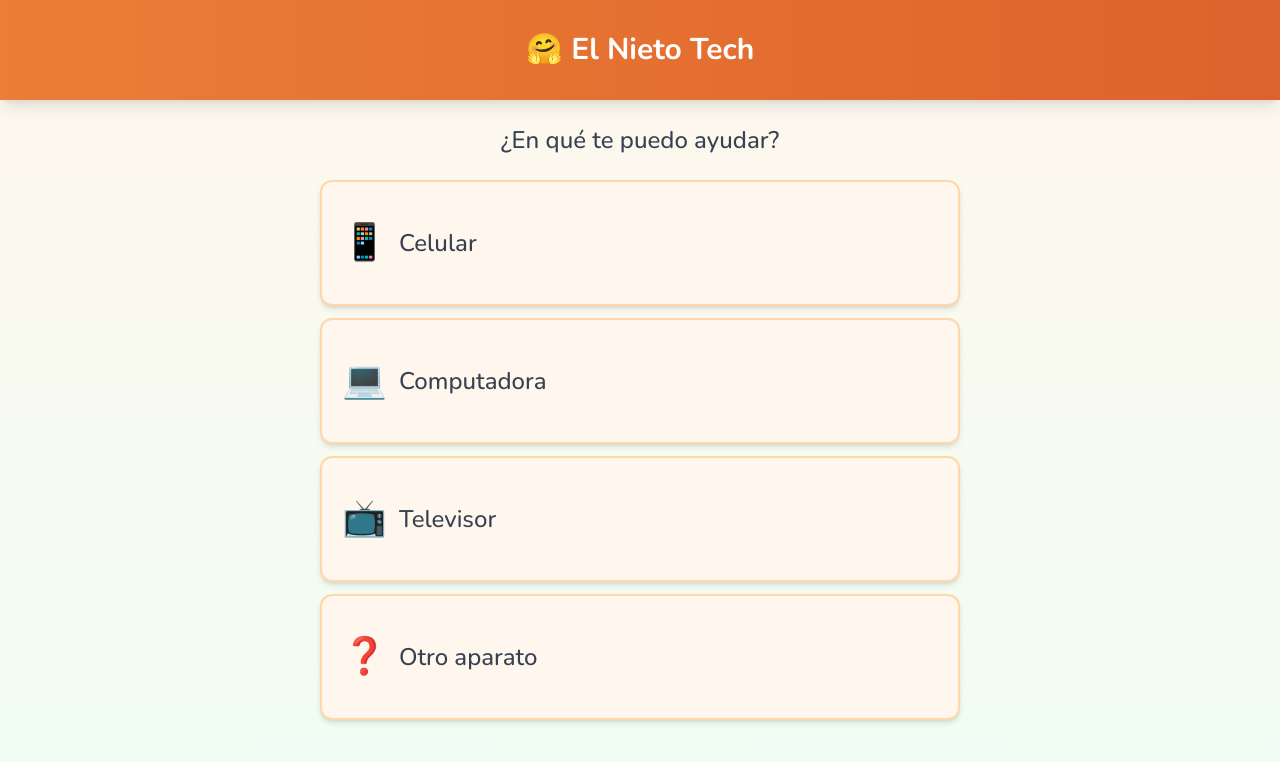
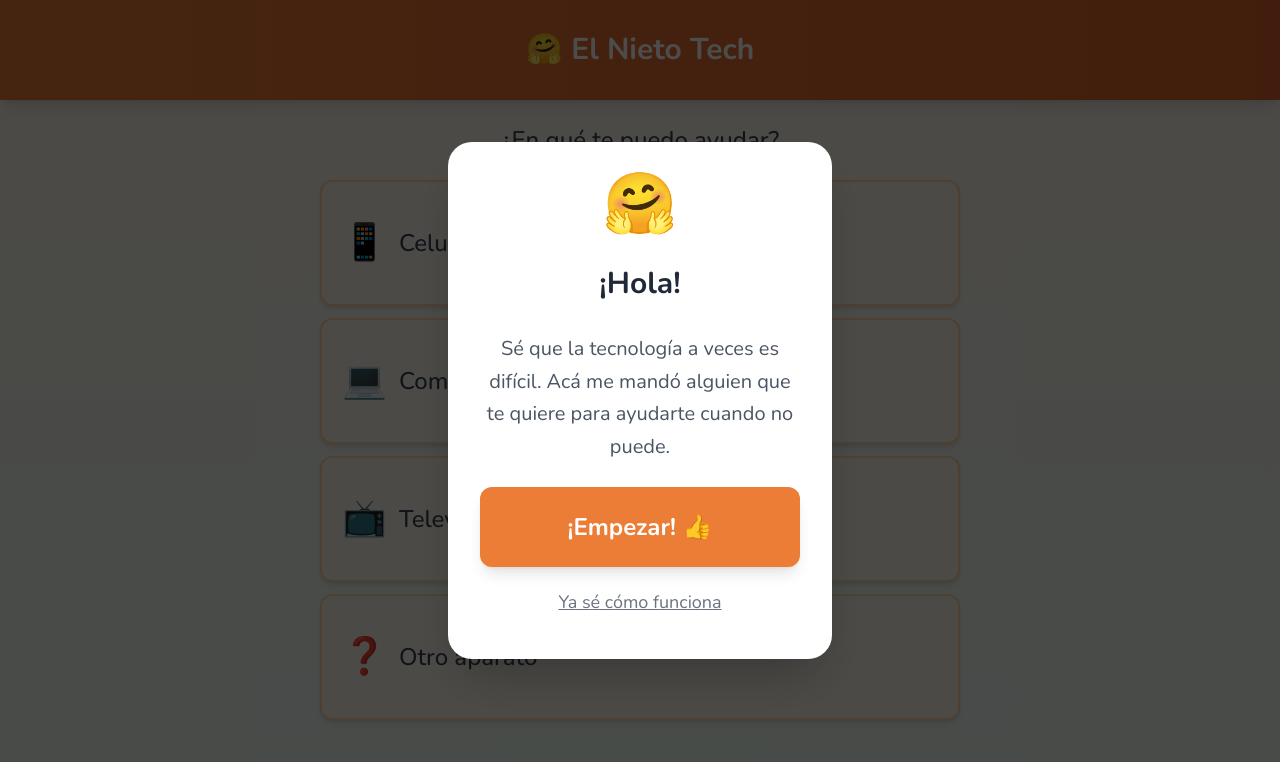
Before and after one commit to brendaboryszanski/elnietotech, a Next.js app: page / in a window 1280 px wide. Shown: the top 762 px of the page. Built offline with nearby package versions, Linux system fonts and the light colour scheme.

Commit message:
updated onboarding

```diff
--- a/components/ConversationView.tsx
+++ b/components/ConversationView.tsx
@@ -29,6 +29,13 @@ function IconDisplay({ iconKeys }: { iconKeys: string[] }) {
   );
 }
 
+// Dark overlay that dims everything except the highlighted element
+function TutorialOverlay() {
+  return (
+    <div className="fixed inset-0 bg-black/60 z-40 pointer-events-none" />
+  );
+}
+
 // Tooltip with arrow pointing to element
 function TooltipWithArrow({
   text,
@@ -44,28 +51,34 @@ function TooltipWithArrow({
   arrowDirection: "left" | "center" | "right";
 }) {
   const arrowPositionClass = {
-    left: "left-6",
+    left: "left-8",
     center: "left-1/2 -translate-x-1/2",
-    right: "right-6"
+    right: "right-8"
   }[arrowDirection];
 
   return (
-    <div className={`absolute ${position === "top" ? "bottom-full mb-2" : "top-full mt-2"} left-0 right-0 z-50 px-2`}>
-      <div className="bg-primary-600 text-white px-4 py-3 rounded-xl shadow-xl relative max-w-xs mx-auto">
-        <p className="text-base font-medium text-center mb-2">{text}</p>
-        <div className="flex gap-3 justify-center">
-          <button onClick={onSkip} className="text-sm opacity-80 hover:opacity-100">
-            Saltar
+    <div className={`absolute ${position === "top" ? "bottom-full mb-3" : "top-full mt-3"} left-0 right-0 z-50 px-2`}>
+      <div className="bg-primary-600 text-white px-5 py-4 rounded-2xl shadow-2xl relative max-w-sm mx-auto">
+        <p className="text-lg font-medium text-center mb-4">{text}</p>
+        <div className="flex gap-3 justify-center items-center">
+          <button
+            onClick={onSkip}
+            className="text-base text-white/80 hover:text-white underline px-3 py-2"
+          >
+            Saltar intro
           </button>
-          <button onClick={onNext} className="bg-white text-primary-600 px-3 py-1 rounded-lg font-bold text-sm">
-            OK ✓
+          <button
+            onClick={onNext}
+            className="bg-white text-primary-600 px-6 py-3 rounded-xl font-bold text-lg shadow-lg"
+          >
+            Entendido ✓
           </button>
         </div>
         {/* Arrow */}
         <div className={`absolute ${arrowPositionClass} ${
           position === "top"
-            ? "top-full border-t-primary-600 border-t-8 border-x-8 border-x-transparent"
-            : "bottom-full border-b-primary-600 border-b-8 border-x-8 border-x-transparent"
+            ? "top-full border-t-primary-600 border-t-[12px] border-x-[12px] border-x-transparent"
+            : "bottom-full border-b-primary-600 border-b-[12px] border-x-[12px] border-x-transparent"
         } w-0 h-0`} />
       </div>
     </div>
@@ -109,9 +122,38 @@ const getSpeechRecognition = (): SpeechRecognitionInstance | null => {
 };
 
 // Check if this is the first visit
-const TUTORIAL_KEY = "elnietotech_tutorial_v3";
+const TUTORIAL_KEY = "elnietotech_tutorial_v4";
 
-type TutorialStep = "photo" | "speak" | "input" | "listen" | "done";
+type TutorialStep = "welcome" | "photo" | "speak" | "input" | "listen" | "done";
+
+// Welcome overlay for first-time users
+function WelcomeOverlay({ onStart, onSkip }: { onStart: () => void; onSkip: () => void }) {
+  return (
+    <div className="fixed inset-0 bg-black/70 z-50 flex items-center justify-center p-6">
+      <div className="bg-white rounded-3xl shadow-2xl max-w-sm w-full p-8 text-center">
+        <div className="text-6xl mb-4">🤗</div>
+        <h2 className="text-2xl font-bold text-gray-800 mb-4">¡Hola!</h2>
+        <p className="text-lg text-gray-600 mb-6 leading-relaxed">
+          Sé que la tecnología a veces es difícil. Acá me mandó alguien que te quiere para ayudarte cuando no puede.
+        </p>
+        <div className="flex flex-col gap-3">
+          <button
+            onClick={onStart}
+            className="bg-primary-500 hover:bg-primary-600 text-white px-6 py-4 rounded-xl font-bold text-xl w-full shadow-lg"
+          >
+            ¡Empezar! 👍
+          </button>
+          <button
+            onClick={onSkip}
+            className="text-gray-500 hover:text-gray-700 text-base underline py-2"
+          >
+            Ya sé cómo funciona
+          </button>
+        </div>
+      </div>
+    </div>
+  );
+}
 
 export default function ConversationView({
   messages,
@@ -130,22 +172,24 @@ export default function ConversationView({
   const fileInputRef = useRef<HTMLInputElement>(null);
   const recognitionRef = useRef<ReturnType<typeof getSpeechRecognition>>(null);
 
-  // Check for first visit
+  // Check for first visit and show welcome
   useEffect(() => {
     if (typeof window !== "undefined") {
       const seen = localStorage.getItem(TUTORIAL_KEY);
       if (!seen) {
         setHasSeenTutorial(false);
+        setTutorialStep("welcome");
       }
     }
   }, []);
 
-  // Start tutorial when conversation begins (first message sent)
+  // Start input tutorial when conversation begins (first message sent)
   useEffect(() => {
-    if (messages.length === 1 && !hasSeenTutorial) {
+    if (messages.length === 1 && !hasSeenTutorial && tutorialStep === "done") {
+      // User dismissed welcome but hasn't seen full tutorial - show input buttons tutorial
       setTimeout(() => setTutorialStep("photo"), 300);
     }
-  }, [messages.length, hasSeenTutorial]);
+  }, [messages.length, hasSeenTutorial, tutorialStep]);
 
   // Show "listen" tutorial on first AI response
   useEffect(() => {
@@ -155,7 +199,10 @@ export default function ConversationView({
   }, [messages.length, tutorialStep, hasSeenTutorial]);
 
   const advanceTutorial = () => {
-    if (tutorialStep === "photo") {
+    if (tutorialStep === "welcome") {
+      // After welcome, wait for user to select a device
+      setTutorialStep("done");
+    } else if (tutorialStep === "photo") {
       setTutorialStep("speak");
     } else if (tutorialStep === "speak") {
       setTutorialStep("input");
@@ -172,6 +219,11 @@ export default function ConversationView({
     setTutorialStep("done");
     localStorage.setItem(TUTORIAL_KEY, "true");
     setHasSeenTutorial(true);
+  };
+
+  const startFromWelcome = () => {
+    // Just dismiss welcome, tutorial will continue after first message
+    setTutorialStep("done");
   };
 
   // Check for speech recognition support on mount
@@ -267,8 +319,18 @@ export default function ConversationView({
     }
   };
 
+  const isTutorialActive = tutorialStep !== "done" && tutorialStep !== "welcome";
+
   return (
     <div className="h-screen flex flex-col overflow-hidden bg-gradient-to-b from-orange-50 to-green-50">
+      {/* Welcome overlay for first-time users */}
+      {tutorialStep === "welcome" && (
+        <WelcomeOverlay onStart={startFromWelcome} onSkip={skipTutorial} />
+      )}
+
+      {/* Dark overlay during tutorial (not for welcome) */}
+      {isTutorialActive && <TutorialOverlay />}
+
       {/* Header */}
       <header className="flex-shrink-0 bg-gradient-to-r from-primary-500 to-primary-600 text-white px-4 py-4 shadow-lg">
         <h1 className="text-2xl font-bold text-center">
@@ -334,7 +396,7 @@ export default function ConversationView({
                 )}
 
                 {msg.role === "assistant" && (
-                  <div className="relative mt-3 inline-block">
+                  <div className={`relative mt-3 inline-block ${tutorialStep === "listen" && index === 1 ? "z-50" : ""}`}>
                     <button
                       onClick={() => handlePlayMessage(msg.content, index)}
                       className={`flex items-center gap-2 px-4 py-2.5 rounded-xl text-base font-semibold transition-colors border-2 ${
@@ -415,7 +477,7 @@ export default function ConversationView({
 
           {/* Row 1: Photo and Mic buttons */}
           <div className="flex gap-2 mb-2 relative">
-            <div className="relative flex-1">
+            <div className={`relative flex-1 ${tutorialStep === "photo" ? "z-50" : ""}`}>
               <button
                 type="button"
                 onClick={() => fileInputRef.current?.click()}
@@ -435,7 +497,7 @@ export default function ConversationView({
             </div>
 
             {speechSupported && (
-              <div className="relative flex-1">
+              <div className={`relative flex-1 ${tutorialStep === "speak" ? "z-50" : ""}`}>
                 <button
                   type="button"
                   onClick={toggleListening}
@@ -461,14 +523,14 @@ export default function ConversationView({
           </div>
 
           {/* Row 2: Text input and send */}
-          <div className="relative">
+          <div className={`relative ${tutorialStep === "input" ? "z-50" : ""}`}>
             <form onSubmit={handleSubmit} className="flex gap-2">
               <input
                 type="text"
                 value={input}
                 onChange={(e) => setInput(e.target.value)}
                 placeholder={isListening ? "Escuchando..." : "Escribí acá..."}
-                className="flex-1 min-w-0 px-4 py-3 border-2 border-gray-300 rounded-xl text-lg focus:border-primary-500 focus:outline-none"
+                className="flex-1 min-w-0 px-4 py-3 border-2 border-gray-300 rounded-xl text-lg focus:border-primary-500 focus:outline-none bg-white"
                 disabled={isLoading}
               />
               <button
```
